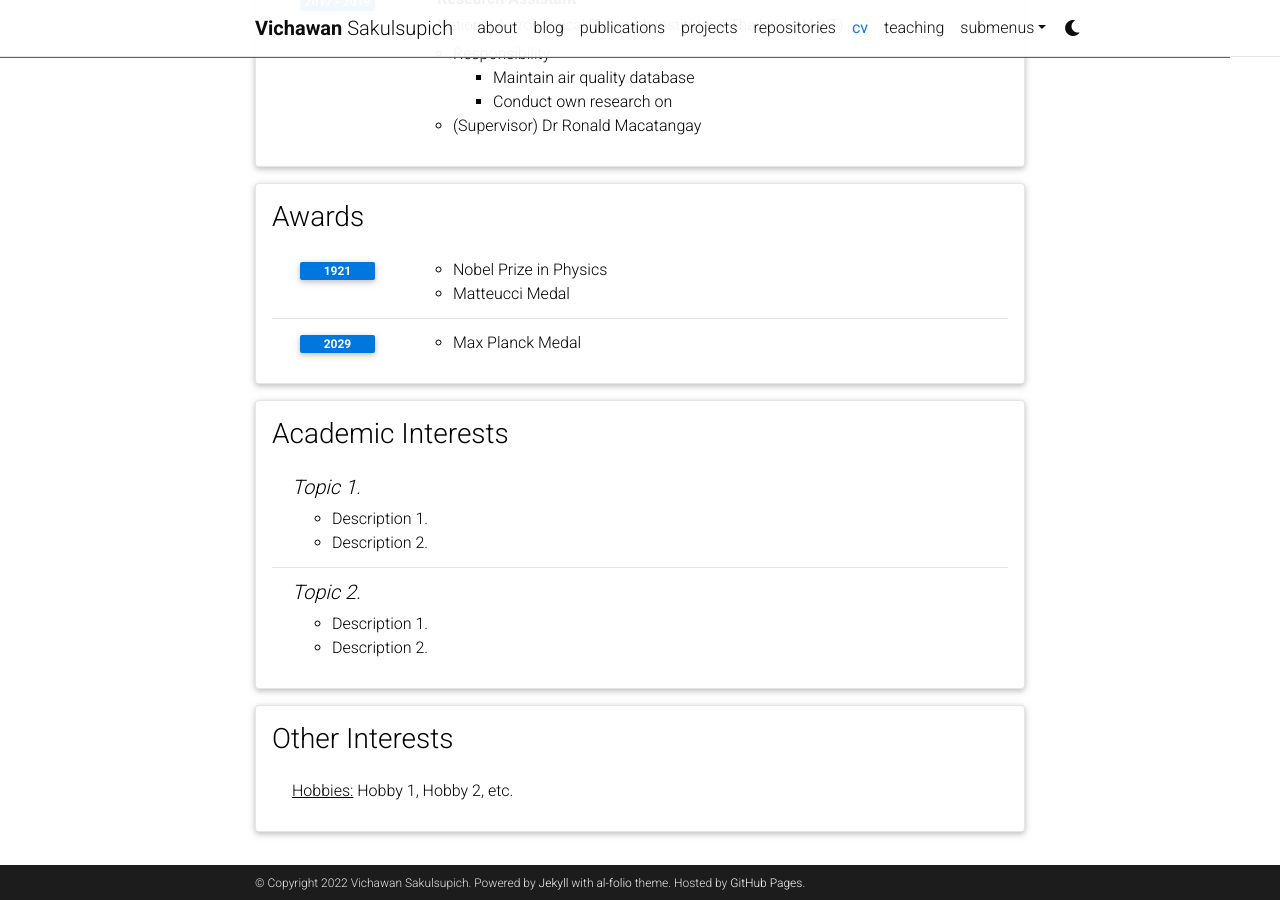
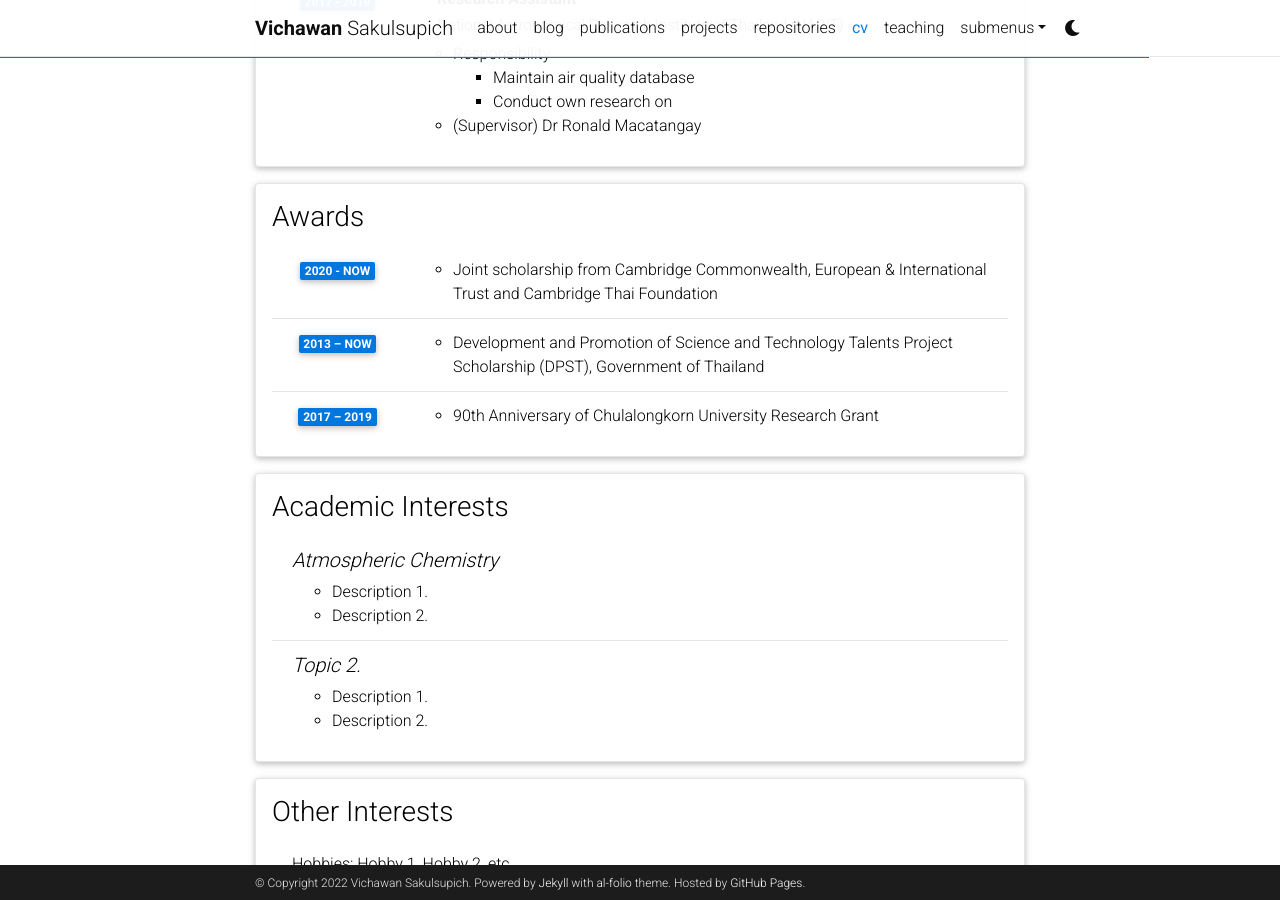
Before and after one commit to vichawans/vichawans.github.io, a Jekyll site: the page built from _pages/cv.md, in a window 1280 px wide and 900 px high, scrolled down 1000 px. Built offline with Jekyll 4.4.1, drawn with Linux system fonts in a browser that asks for light colours; comment, search, counter and statistics services are not loaded; a style sheet for code colours, icons or effects is not loaded.

Commit message:
Update cv.yml

```diff
--- a/_data/cv.yml
+++ b/_data/cv.yml
@@ -44,21 +44,24 @@
             - Maintain air quality database
             - Conduct own research on
         - (Supervisor) Dr Ronald Macatangay
+
 - title: Awards
   type: time_table
   contents:
-    - year: 1921
+    - year: 2020 - NOW
       items:
-        - Nobel Prize in Physics
-        - Matteucci Medal
-    - year: 2029
+        - Joint scholarship from Cambridge Commonwealth, European & International Trust and Cambridge Thai Foundation
+    - year: 2013 – NOW
       items:
-        - Max Planck Medal
+        - Development and Promotion of Science and Technology Talents Project Scholarship (DPST), Government of Thailand
+    - year: 2017 – 2019
+      items:
+        - 90th Anniversary of Chulalongkorn University Research Grant
 
 - title: Academic Interests
   type: nested_list
   contents:
-    - title: Topic 1.
+    - title: Atmospheric Chemistry
       items:
         - Description 1.
         - Description 2.
```
